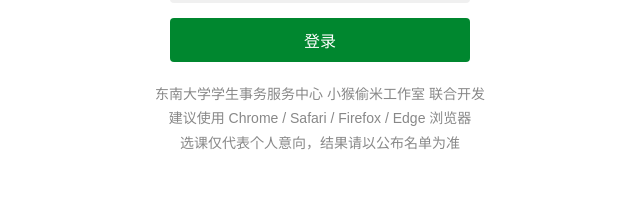
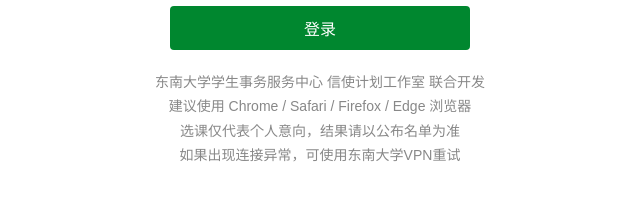
Before and after one commit to HeraldStudio/class-select-frontend, a Vue app: page / in a window 1280 px wide. Shown: the part 500-700 px from the top of the page, without its empty margins (320-960 px from the left). Built offline with nearby package versions, Linux system fonts and the light colour scheme.

Commit message:
修改一下提示语

```diff
--- a/src/App.vue
+++ b/src/App.vue
@@ -10,9 +10,10 @@
         input.phone(@keypress.enter='login()' v-model='phone' placeholder='手机号码（若已设置可不填）')
         input.qq(@keypress.enter='login()' v-model='qq' placeholder='QQ号码（若已设置可不填）')
         button.submit(@click='login()') 登录
-      p.footer 东南大学学生事务服务中心 小猴偷米工作室 联合开发
+      p.footer 东南大学学生事务服务中心 信使计划工作室 联合开发
       p.footer 建议使用 Chrome / Safari / Firefox / Edge 浏览器
       p.footer 选课仅代表个人意向，结果请以公布名单为准
+      p.footer 如果出现连接异常，可使用东南大学VPN重试
     div.select(v-else)
       img.logo(src='static/logo.jpg' ondragstart='return false')
       p.title 金钥匙计划选课系统
```
